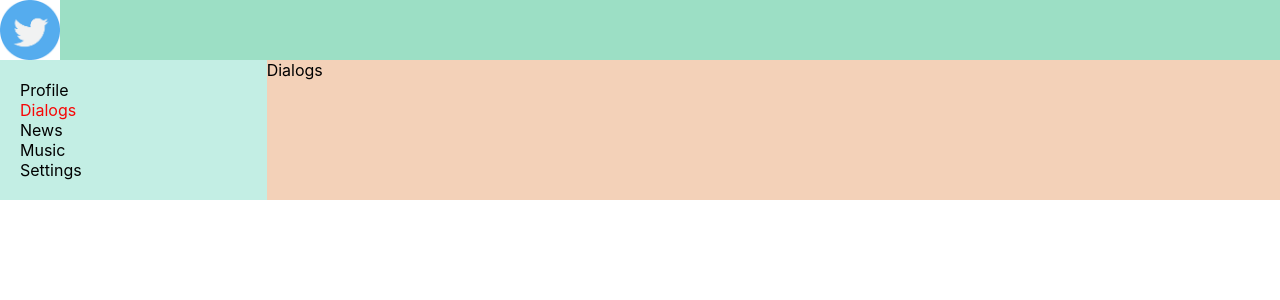
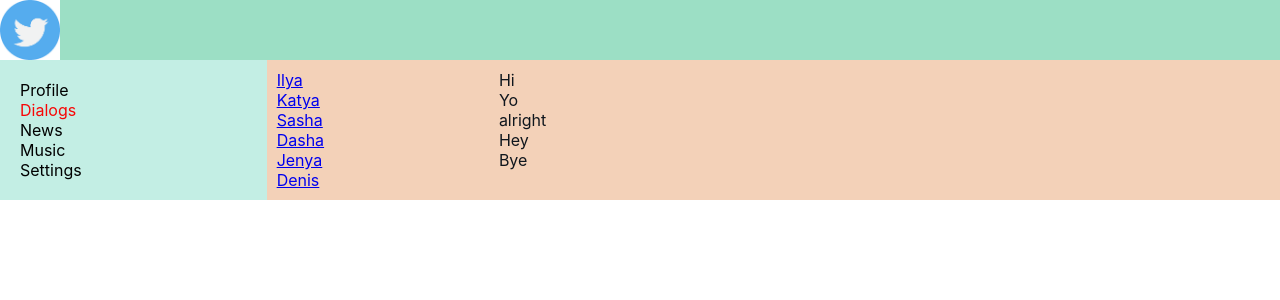
Before and after one commit to Thundery11/Social-network, a React (Create React App) app in the folder social-network/: page /dialogs in a window 1280 px wide. Shown: the top 300 px of the page. Built offline with nearby package versions, Linux system fonts and the light colour scheme.

Commit message:
feat: add routes for dialogs

```diff
--- a/social-network/src/App.js
+++ b/social-network/src/App.js
@@ -16,7 +16,7 @@ const App = () => {
         <div className="app-wrapper-content">
           <Routes>
             <Route path="/profile" element={<Profile />} />
-            <Route path="/dialogs" element={<Dialogs />} />
+            <Route path="/dialogs/*" element={<Dialogs />} />
             <Route path="/music" element={<Music />} />
             <Route path="/news" element={<News />} />
             <Route path="/settings" element={<Settings />} />
--- a/social-network/src/components/Dialogs/Dialogs.jsx
+++ b/social-network/src/components/Dialogs/Dialogs.jsx
@@ -1,6 +1,37 @@
+import { NavLink } from "react-router-dom";
 import s from "./Dialogs.module.css";
 const Dialogs = (props) => {
-  return <div>Dialogs</div>;
+  return (
+    <div className={s.dialogs}>
+      <div className={s.dialogsItems}>
+        <div className={s.dialog}>
+          <NavLink to="/dialogs/1">Ilya</NavLink>{" "}
+        </div>
+        <div className={`${s.dialog} ${s.active}`}>
+          <NavLink to="/dialogs/2">Katya</NavLink>
+        </div>
+        <div className={s.dialog}>
+          <NavLink to="/dialogs/3">Sasha</NavLink>
+        </div>
+        <div className={s.dialog}>
+          <NavLink to="/dialogs/4">Dasha</NavLink>
+        </div>
+        <div className={s.dialog}>
+          <NavLink to="/dialogs/5">Jenya</NavLink>
+        </div>
+        <div className={s.dialog}>
+          <NavLink to="/dialogs/6">Denis</NavLink>
+        </div>
+      </div>
+      <div className={s.messages}>
+        <div className={s.message}>Hi</div>
+        <div className={s.message}>Yo</div>
+        <div className={s.message}>alright</div>
+        <div className={s.message}>Hey</div>
+        <div className={s.message}>Bye</div>
+      </div>
+    </div>
+  );
 };
 
 export default Dialogs;
--- a/social-network/src/components/Dialogs/Dialogs.module.css
+++ b/social-network/src/components/Dialogs/Dialogs.module.css
@@ -14,7 +14,7 @@
 
     }
     .messages{
-        color:rgb(47, 85, 118);
+        color:rgb(15, 22, 29);
         padding: 10px;
 
     }
```
